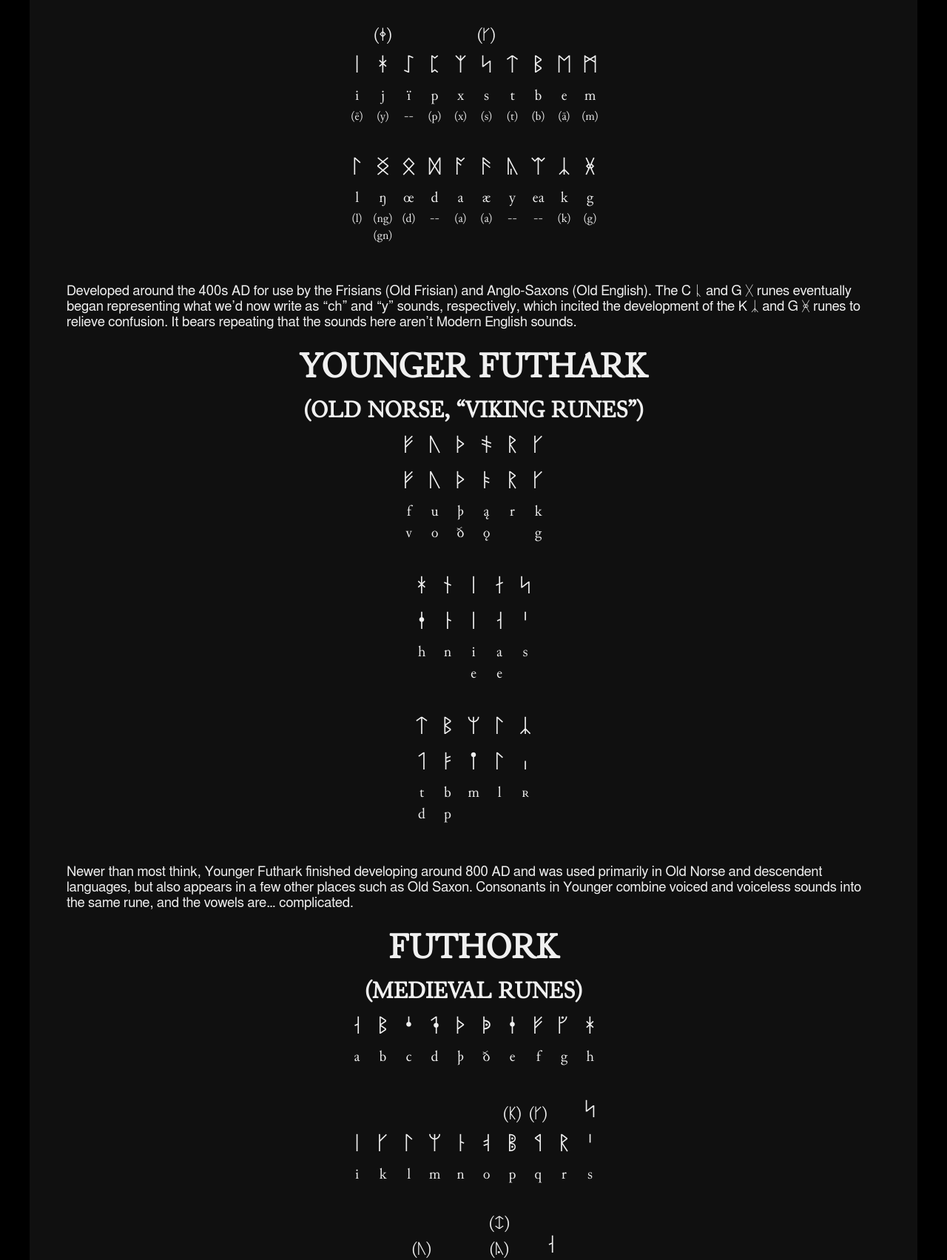
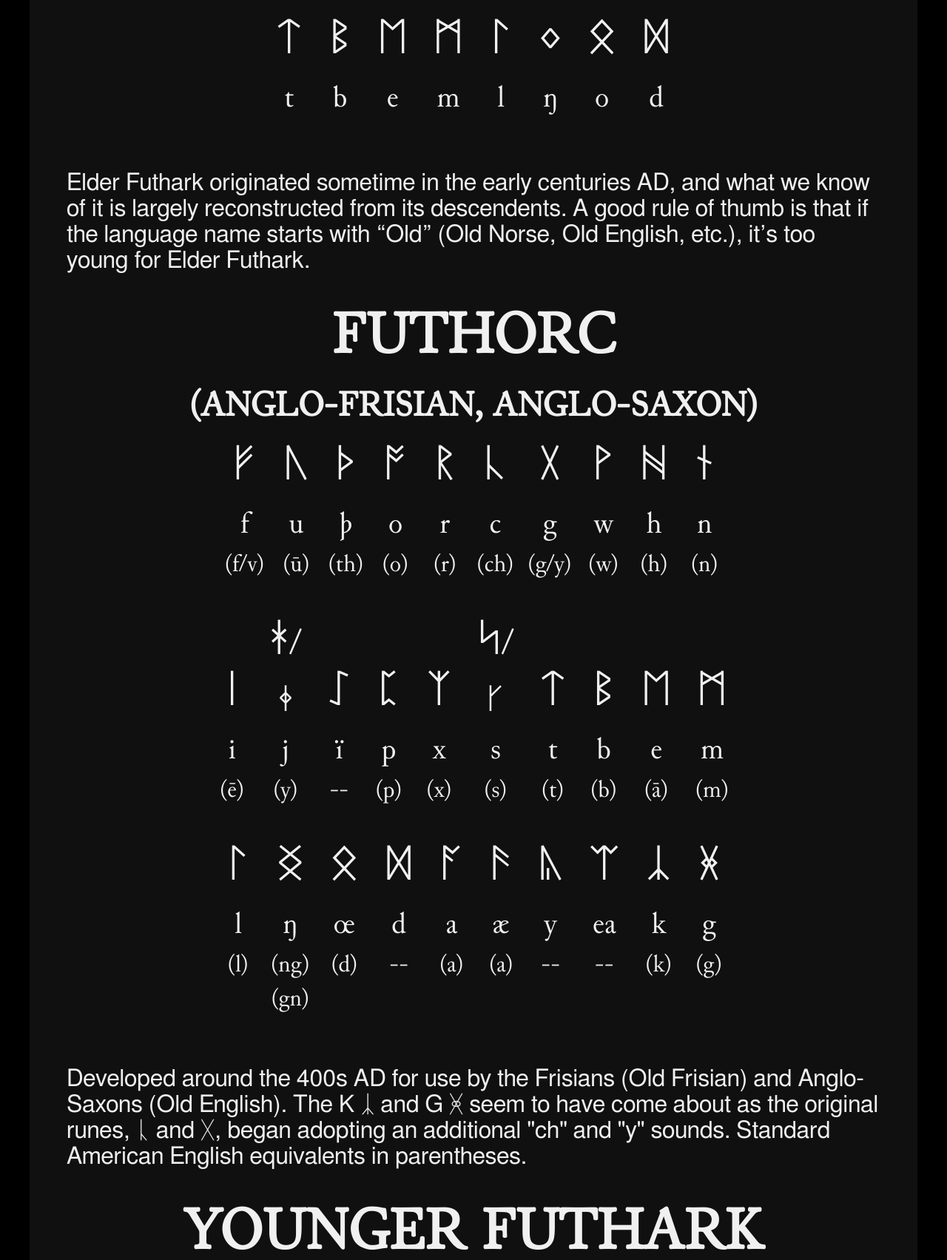
Before and after one commit to JeremiahEWilliams/jeremiahewilliams.github.io, a plain HTML site: page runeprimer.html in a window 1280 px wide. Shown: the part 1094-2797 px from the top of the page at 74% size. Drawn offline with Linux system fonts and the light colour scheme; a web font is replaced by a local one.

Commit message:
size changes

```diff
--- a/runeprimer.html
+++ b/runeprimer.html
@@ -16,25 +16,25 @@
         font-family: junicode, serif;
       }
       h1{
+        font-size: 7em;
+        text-align: center;
+        margin: auto;
+        margin-bottom: 0;
+      }
+      h2{
         font-size: 5em;
         text-align: center;
         margin: auto;
         margin-bottom: 0;
       }
-      h2{
+      h3{
         font-size: 3em;
-        text-align: center;
-        margin: auto;
-        margin-bottom: 0;
-      }
-      h3{
-        font-size: 2em;
         text-align: center;
         margin: auto;
         margin-top: 0;
       }
       p{
-        font-size: 1.15em;
+        font-size: 2em;
       }
 
       div.bodycont{
@@ -56,8 +56,10 @@
         padding-bottom: 2em;
       }
       td{
+        //border: 1px solid white;
         text-align: center;
         padding: 0; margin: 0;
+        padding-left: 0.25em; padding-right: 0.25em;
       }
       tr.runerow{
         vertical-align: bottom;
@@ -70,9 +72,10 @@
       }
       tr.englishrow{
         vertical-align: top;
+        font-size: 2em;
       }
       td.runecell{
-        font-size: 2em;
+        font-size: 4em;
         width: 33px;
       }
       span.runealt{
@@ -84,7 +87,7 @@
         font-family: freesans, sans-serif;
       }
       td.translitcell{
-        font-size: 1.25em;
+        font-size: 2.5em;
       }
     </style>
   </head>
@@ -94,10 +97,10 @@
       <h1>RUNES</h1>
 
         <p class="description">
-          Runes are the writing systems of the early Germanic languages. They are alphabetic, though distinct from the Greek and Roman alphabets, meaning the individual runes represent a sound, and you write the runes in sequence to form words.
+          Runes are the writing systems of the early Germanic languages. Individual runes represent a sound, and you write the runes in sequence to form words&mdash;not so different from today.
         </p>
         <p class="description">
-          Thanks to the staggered adoption of Latinized alphabets, we have a good understanding of what runes became what letters, as well as an educated guess into the original runic system, Elder Futhark.  It should be noted that a word written in Old Norse runes and an word written in an Old Norse alphabet is still written in Old Norse.
+          There are three prominent rune systems and a fourth closely related set of runes. They're listed here chornologically and accompanied by their transliterations (not translations).
         </p>
 
         <h2>ELDER FUTHARK</h2>
@@ -182,7 +185,7 @@
               &#x16c9;
             </td>
             <td class="runecell">
-              <span class="runealt">(&#x10314;)</span><br />&#x16ca;
+              &#x16ca;<span class="runealt">/&#x10314;</span>
             </td>
           </tr>
           <tr class="translitrow">
@@ -270,7 +273,7 @@
 
 
         <p class="description">
-          Originated sometime in the early centuries AD and gradually began to be replaced around the Migration period (325 AD) with later writing systems or a Latin alphabet. A good rule of thumb is that if the language name starts with “Old” (Old Norse, Old English, etc.), it’s too young for Elder Futhark.
+          Elder Futhark originated sometime in the early centuries AD, and what we know of it is largely reconstructed from its descendents. A good rule of thumb is that if the language name starts with “Old” (Old Norse, Old English, etc.), it’s too young for Elder Futhark.
         </p>
 
         <h2>FUTHORC</h2>
@@ -381,7 +384,7 @@
               &#x16c1;
             </td>
             <td class="runecell">
-              <span class="runealt">(&#x16c4;)</span><br />&#x16e1;
+              &#x16e1;<span class="runealt">/&#x16c4;</span>
             </td>
             <td class="runecell">
               &#x16c7;
@@ -393,7 +396,7 @@
               &#x16c9;
             </td>
             <td class="runecell">
-              <span class="runealt">(&#x16b4;)</span><br />&#x16cb;
+              &#x16cb;<span class="runealt">/&#x16b4;</span>
             </td>
             <td class="runecell">
               &#x16cf;
@@ -574,7 +577,7 @@
         </table>
 
         <p class="description">
-          Developed around the 400s AD for use by the Frisians (Old Frisian) and Anglo-Saxons (Old English). The C &#x16b3; and G &#x16b7; runes eventually began representing what we’d now write as “ch” and “y” sounds, respectively, which incited the development of the K &#x16e3; and G &#x16b8; runes to relieve confusion. It bears repeating that the sounds here aren’t Modern English sounds.
+          Developed around the 400s AD for use by the Frisians (Old Frisian) and Anglo-Saxons (Old English). The K &#x16e3; and G &#x16b8; seem to have come about as the original runes, &#x16b3; and &#x16b7;, began adopting an additional "ch" and "y" sounds. Standard American English equivalents in parentheses.
         </p>
 
         <h2>YOUNGER FUTHARK</h2>
@@ -846,17 +849,16 @@
               &#x16ae;
             </td>
             <td class="runecell">
-              <span class="runealt">(&#x16d5;)</span><br />&#x16d4;
+              &#x16d4;<span class="runealt">/&#x16d5;</span>
             </td>
             <td class="runecell">
-              <span class="runealt">(&#x16b4;)</span><br />&#x16e9;
+              &#x16e9;<span class="runealt">/&#x16b4;</span>
             </td>
             <td class="runecell">
               &#x16b1;
             </td>
             <td class="runecell">
-              &#x16cb;<br />
-              &#x16cc;
+              &#x16cc;/&#x16cb;
             </td>
           </tr>
           <tr class="translitrow">
@@ -902,8 +904,7 @@
               &#x16a2;
             </td>
             <td class="runecell">
-              <span class="runealt">(&#x16a2;)</span><br />
-              &#x16a1;
+              &#x16a1;<span class="runealt">/&#x16a2;</span>
             </td>
             <td class="runecell">
               &#x16a5;
@@ -912,15 +913,13 @@
               &#x16ea;
             </td>
             <td class="runecell">
-              <span class="runealt">(&#x16e8;)</span><br />
-              <span class="runealt">(&#x16a4;)</span><br />
-              &#x16e6;
+              &#x16e6;<span class="runealt">/&#x16a4;</span>
             </td>
             <td class="runecell">
               &#x16ce;
             </td>
             <td class="runecell">
-              &#x16c6;<br />&#x16c5;
+              &#x16c5;/&#x16c6;
             </td>
             <td class="runecell">
               &#x16af;
@@ -958,7 +957,7 @@
        </table>
 
         <p class="description">
-          Towards the end of the Viking Age (around 1000 AD), someone started using dots to distinguish the consonants in Younger Futhark and it gradually mutated into giving each sound a distinct character, thus solving all that confusion. It was used in many descendent languages of Old Norse, and was eventually replaced by the Latin alphabet.
+          Towards the end of the Viking Age (around 1000 AD), dots started being used to distinguish the consonants in Younger Futhark and it gradually mutated into giving each sound a distinct character. It was used in many descendent languages of Old Norse, and was eventually replaced by the Latin alphabet.
         </p>
     </div>
   </body>
```
